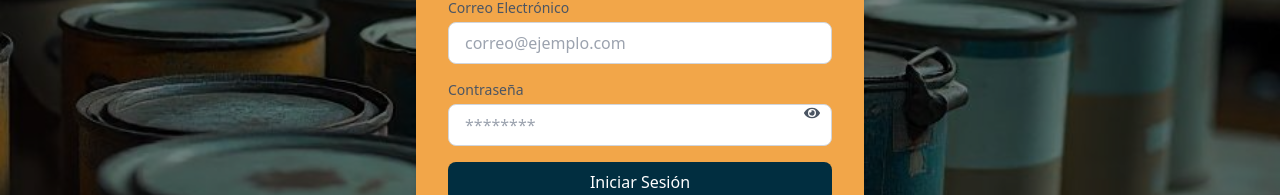
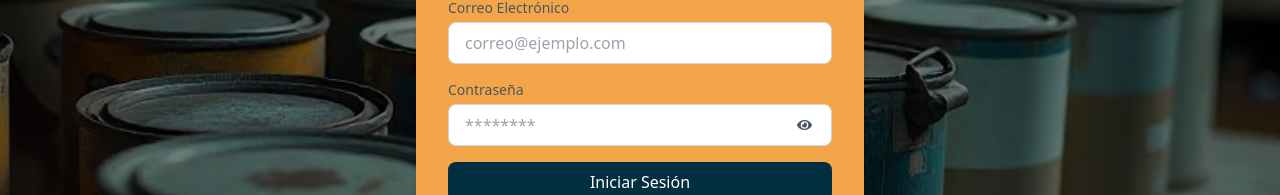
Before and after one commit to geeklive123/frontendSobraMat, a React (Vite) app: page /iniciarSesion in a window 1280 px wide. Shown: the part 404-599 px from the top of the page. Built offline with nearby package versions, Linux system fonts and the light colour scheme.

Commit message:
changes in logIn

```diff
--- a/src/components/iniciarSesion.jsx
+++ b/src/components/iniciarSesion.jsx
@@ -96,10 +96,10 @@ const InicioSesion = () => {
             />
             <button
               type="button"
-              className="absolute right-3 top-1/2 transform -translate-y-1/2 text-gray-600"
+              className="absolute right-3 top-1/2 transform -translate-y-1/2 text-gray-600 mt-3 mr-2"
               onClick={() => setShowPassword(!showPassword)} // Alterna el estado para mostrar/ocultar la contraseña
             >
-              {showPassword ? <FaEyeSlash /> : <FaEye />} {/* Muestra un icono dependiendo del estado */}
+              {showPassword ? <FaEyeSlash size={15} /> : <FaEye size={15} />} {/* Muestra un icono dependiendo del estado */}
             </button>
           </div>
 
```
